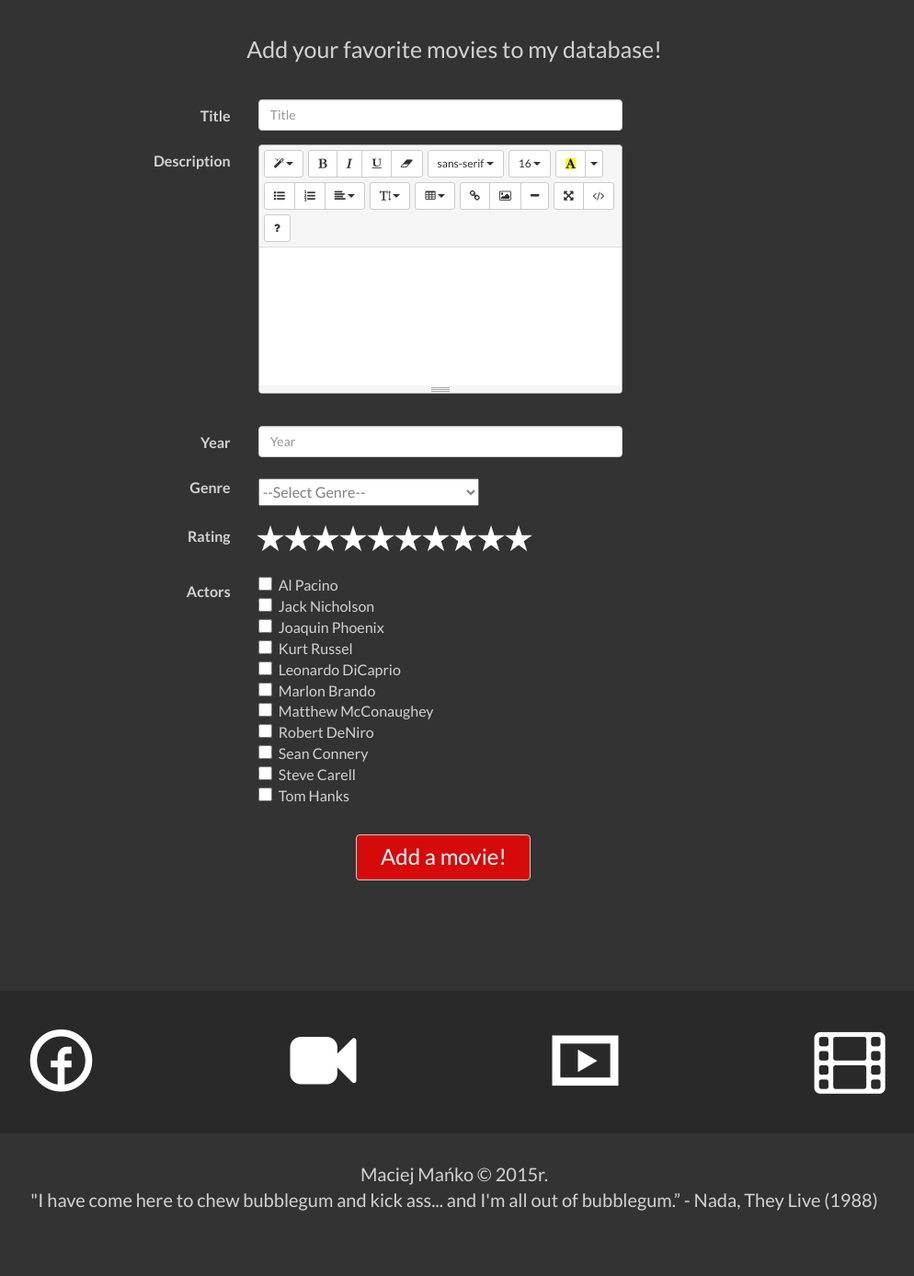
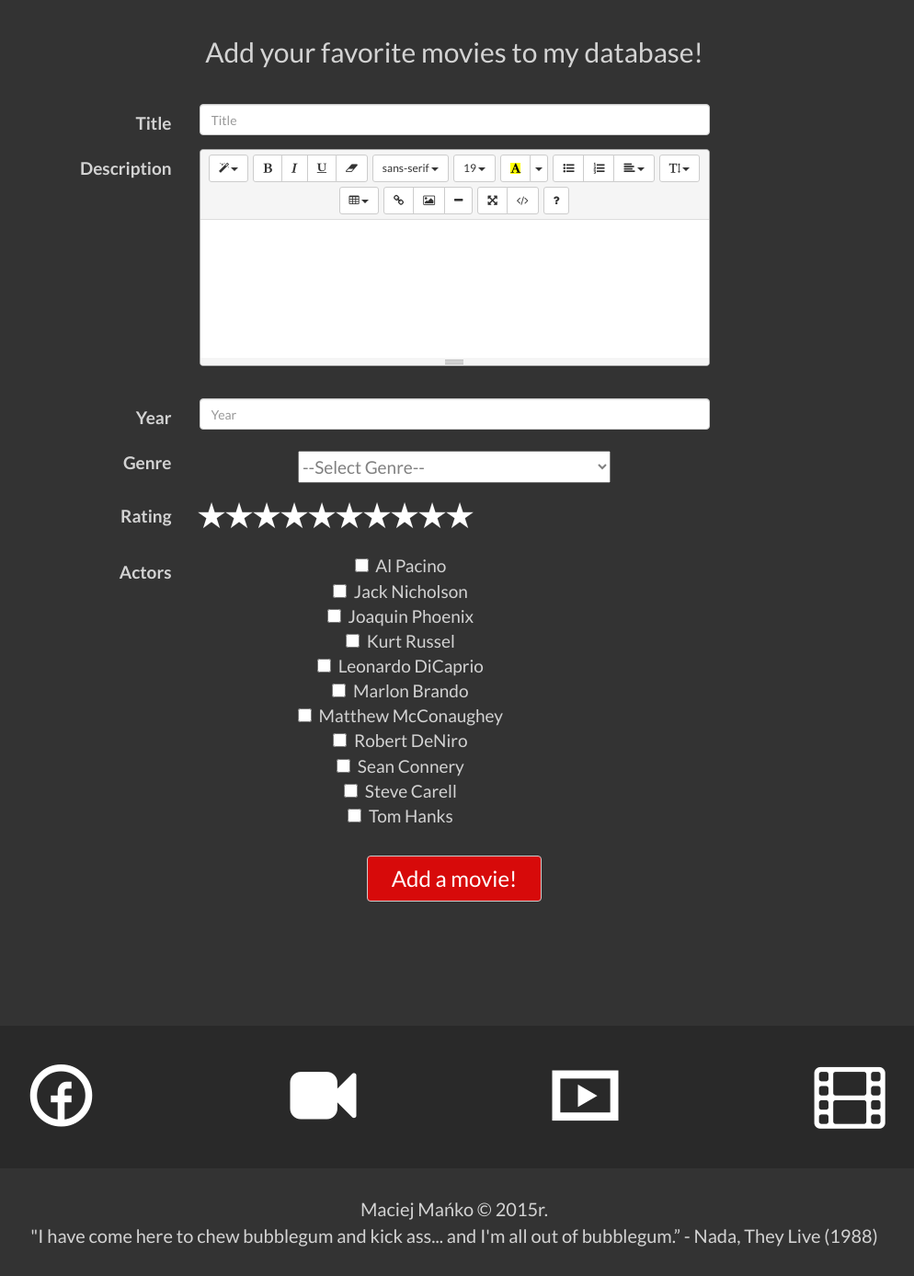
Before and after one commit to bobicgit/MyMovieDB, a PHP site: page / in a window 1280 px wide. Shown: the part 338-1725 px from the top of the page at 92% size, without its empty margins (146-1140 px from the left). Before the commit the page ends 1654 px from the top, so only its background shows below. Run offline with PHP 8.4, Linux system fonts and the light colour scheme; data comes from the database, SQL or seed files in the repository; some libraries are stand-ins or nearby versions.

Commit message:
change a main form to look better and response better for smaller width of screen

```diff
--- a/index.php
+++ b/index.php
@@ -67,88 +67,83 @@
   </div><!-- ./container -->
 </section><!-- #/movie_logo -->
 
-<!-- Main -->
+<!-- FORM -->
+
+<section id="main_form">
+  <div class="container">
     <div id="content">
       <h2>Add your favorite movies to my database!</h2>
       <form class="form-horizontal" id="add_movie" action="/">
         <div class="form-group">
-    				<label for="title" class="col-sm-4 control-label">Title</label>
-   						<div class="col-sm-4">
+          <label for="title" class="col-sm-3 control-label">Title</label>
+            <div class="col-sm-12 col-md-6">
                 <input type="text" class="form-control" name="title" placeholder="Title">
             </div>
         </div>
-
         <div class="form-group">
-    				<label for="despription" class="col-sm-4 control-label">Description</label>
-    					<div  class="col-sm-4">
+          <label for="despription" class="col-sm-3 control-label">Description</label>
+            <div  class="col-sm-12 col-md-6">
               <input type="hidden" class="form-control" name="summernote_holder" id="summernote_plain" >
                 <textarea id = "summernote_field" class="form-control" rows="4"></textarea>
-
+            </div>
+        </div>
+        <div class="form-group">
+          <label for="year" class="col-sm-3 control-label">Year</label>
+            <div class="col-sm-12 col-md-6">
+              <input type="text" class="form-control" name="year" placeholder="Year">
+            </div>
+        </div>
+        <div id="forselect" class="form-group" >
+          <label for="selection" class="col-sm-3 control-label">Genre</label>
+            <div class=" col-sm-12 col-md-6">
+              <select id="selection" name="selection_to_send"></select>
             </div>
           </div>
 
-  				<div class="form-group">
-    				<label for="year" class="col-sm-4 control-label">Year</label>
-    					<div class="col-sm-4">
-      						<input type="text" class="form-control" name="year" placeholder="Year">
+<!-- jRATE plugin, for nice looking stars for rating-->
+
+        <div  class="form-group" id="for_rating">
+          <label for="jRate" class="col-sm-3 control-label">Rating</label>
+            <div class=" col-sm-12 col-md-6" id="jRate">
+              <!-- here are stored all stars from jRate plugin -->
+              <div>
+                <input type="hidden" class="form-control" name="rate" id="actual_rate">
+              </div>
             </div>
         </div>
 
-				<!-- rating SELECT BOX podpinasz plugin pod siatke bootstrapa z class col-sm-->
+<!-- Multiselect checkboxes with actors from database -->
 
-  				 <div id="forselect" class="form-group" >
-  					<label for="selection" class="col-sm-4 control-label">Genre</label>
-  						<div class=" col-sm-3">
-                <select id="selection" name="selection_to_send">
-
-                </select>
-  						</div>
-  				</div>
-
-  				<!-- rating RATING PLUGIN podpinasz plugin pod siatke bootstrapa z class col-sm-->
-  				<div  class="form-group" id="for_rating">
-  					<label for="jRate" class="col-sm-4 control-label">Rating</label>
-  					<div class=" col-sm-1" id="jRate">
-  						<!-- tutaj siedza wszystkie gwiazki z jRate plugin -->
-              <div  >
-                  <!-- <div class="form-group" id="container_for_error"></div> -->
-                  <input type="hidden" class="form-control" name="rate" id="actual_rate">
-            </div>
-  					</div>
-
-  				</div>
-
-
-
-          <!-- Multi wybór aktorów z bazy danych -->
         <div id="formultiselect" class="form-group" >
-  					<label for="selection" class="col-sm-4 control-label">Actors</label>
-  						<div class=" col-sm-3" id="actors">
-  						</div>
+          <label for="selection" class="col-sm-3 control-label">Actors</label>
+            <div class=" col-sm-12 col-md-6" id="actors"></div>
         </div>
         <div class="form-group">
-    				<div class="col-sm-offset-5 col-sm-2">
+          <div class="center-block">
             <button type="submit" class="btn btn-default" id="subbut">Add a movie!</button>
           </div>
         </div>
       </form>
     </div>
+  </div>
+</section>
+
 
 <!-- SOCIAL LINKS -->
 
 <section id= "wraper_for_socials">
   <div class="container">
     <div class="row">
-      <div class="col-md-3 col-sm-12 col-xs-12 center-block">
+      <div class="col-md-3 col-sm-12 col-xs-12">
         <div class="fb"><a href="http://www.facebook.com" target="_blank" title="Facebook" class="sociallink"><i class="icon-facebook-circled"></i></a></div>
       </div>
-      <div class="col-md-3 col-sm-12 col-xs-12 center-block">
+      <div class="col-md-3 col-sm-12 col-xs-12">
         <div class="fw"><a href="http://www.filmweb.pl" target="_blank" title="Filmweb" class="sociallink"><i class="icon-videocam"></i></a></div>
       </div>
-      <div class="col-md-3 col-sm-12 col-xs-12 center-block">
+      <div class="col-md-3 col-sm-12 col-xs-12">
         <div class="imdb"><a href="http://www.imdb.com" target="_blank" title="IMDB" class="sociallink"><i class="icon-video"></i></a></div>
       </div>
-      <div class="col-md-3 col-sm-12 col-xs-12 center-block">
+      <div class="col-md-3 col-sm-12 col-xs-12">
         <div class="kmf"><a href="http://www.kmf.org.pl" target="_blank" title="KMF" class="sociallink"><i class="icon-video-1"></i></a></div>
       </div>
       <div styl="clear:both"></div>
--- a/mystyle.css
+++ b/mystyle.css
@@ -60,30 +60,23 @@
 	margin-top: 40px;
 	margin-right: auto;
 	margin-left: auto;
-	font-size:16px;
-	width: 100%;
+	font-size:19px;
 }
 #content h2 {
-
-	font-size:25px;
 	text-align: center;
 	margin-bottom: 40px;
-}
-.form-group{
-	width: 100%;
 }
 #jRate {
 	padding:5px;
 	width:auto;
 	margin-left: 8px;
-
 }
 label.error{
 	color:#ff9090;
 }
 select {
-	width: 240px;
-	height: 30px;
+	width: 340px;
+	height: 35px;
 	margin-top: 8px;
 	cursor:pointer;
 	color:grey;
@@ -99,6 +92,7 @@
 	width:40%;
 }
 #subbut {
+	display:block;
 	background-color:#D70A0A;
 	color:#fff;
 	width:190px;
```
Lines whose indentation alone changed are shown as unchanged.
